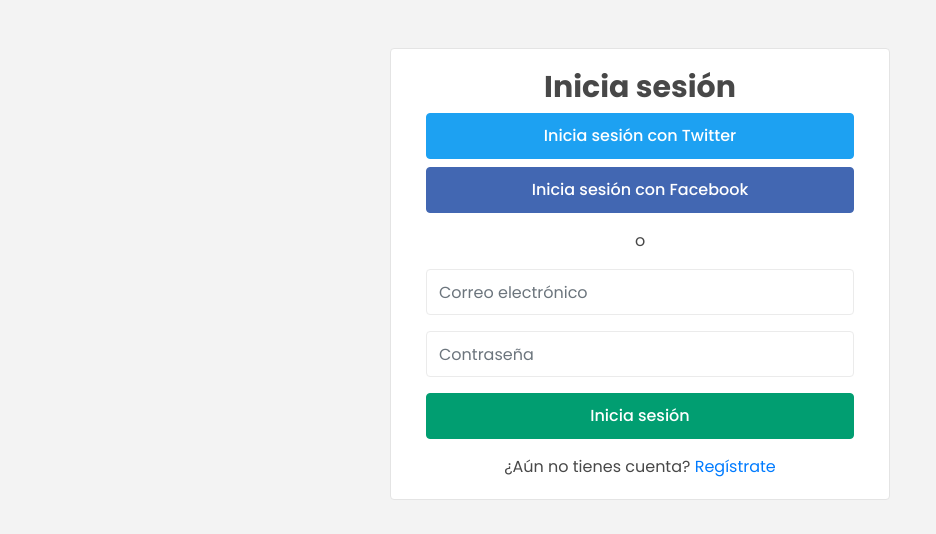
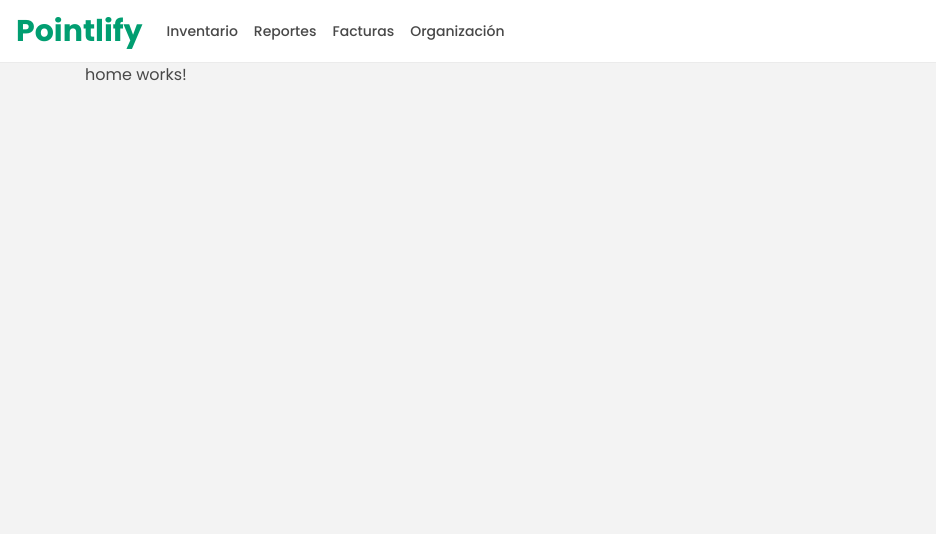
Before and after one commit to pedro412/pos_pointlify_old, a React app: page / in a window 1280 px wide. Shown: the top 534 px of the page, without its empty margins (0-936 px from the left). Built offline with nearby package versions, Linux system fonts and the light colour scheme.

Commit message:
basic routes

```diff
--- a/package.json
+++ b/package.json
@@ -20,7 +20,8 @@
     "eslint-plugin-jsx-a11y": "^6.2.3",
     "eslint-plugin-react": "^7.14.3",
     "react": "^16.10.1",
-    "react-dom": "^16.10.1"
+    "react-dom": "^16.10.1",
+    "react-router-dom": "^5.1.1"
   },
   "devDependencies": {
     "@babel/core": "^7.6.2",
--- a/src/App.jsx
+++ /dev/null
@@ -1,14 +0,0 @@
-import React from 'react';
-import 'bootstrap/dist/css/bootstrap.min.css';
-import './assets/styles/App.scss';
-import Login from './components/Login';
-
-const App = () => {
-  return (
-    <div className='container mt-5'>
-      <Login />
-    </div>
-  );
-};
-
-export default App;
--- /dev/null
+++ b/src/components/Header.jsx
@@ -0,0 +1,43 @@
+import React from 'react';
+import { Link } from 'react-router-dom';
+
+const Header = () => {
+
+  return (
+    <nav className='navbar navbar-expand-lg navbar-light bg-light'>
+      <Link className='navbar-brand' to='/'>
+        <h1 className='bold text-primary m-0'>Pointlify</h1>
+      </Link>
+      <button
+        className='navbar-toggler'
+        type='button'
+        data-toggle='collapse'
+        data-target='#navbarSupportedContent'
+        aria-controls='navbarSupportedContent'
+        aria-expanded='false'
+        aria-label='Toggle navigation'
+      >
+        <span className='navbar-toggler-icon' />
+      </button>
+
+      <div className='collapse navbar-collapse' id='navbarSupportedContent'>
+        <ul className='navbar-nav mr-auto'>
+          <li className='nav-item'>
+            <a className='nav-link' href='/awd'>Inventario</a>
+          </li>
+          <li className='nav-item'>
+            <a className='nav-link' href='/wad'>Reportes</a>
+          </li>
+          <li className='nav-item'>
+            <a className='nav-link' href='/awd'>Facturas</a>
+          </li>
+          <li className='nav-item'>
+            <a className='nav-link' href='/awd'>Organización</a>
+          </li>
+        </ul>
+      </div>
+    </nav>
+  );
+};
+
+export default Header;
--- /dev/null
+++ b/src/components/Layout.jsx
@@ -0,0 +1,11 @@
+import React from 'react';
+import Header from './Header';
+
+const Layout = ({ children }) => (
+  <div>
+    <Header />
+    {children}
+  </div>
+);
+
+export default Layout;
--- /dev/null
+++ b/src/containers/Home.jsx
@@ -0,0 +1,12 @@
+import React from 'react';
+
+const Home = () => {
+
+  return (
+    <div className='container'>
+        home works!
+    </div>
+  );
+};
+
+export default Home;
--- a/src/components/Login.jsx
+++ b/src/containers/Login.jsx
@@ -4,7 +4,7 @@
 const Login = () => {
 
   return (
-    <>
+    <div className='container mt-5'>
       <div className='card auth-card'>
         <div className='card-body'>
           <h1 className='text-center'>Inicia sesión</h1>
@@ -40,7 +40,7 @@
           </form>
         </div>
       </div>
-    </>
+    </div>
   );
 };
 
--- /dev/null
+++ b/src/containers/NotFound.jsx
@@ -0,0 +1,10 @@
+import React from 'react';
+
+const NotFound = () => (
+  <>
+    <h1>No encontrado!</h1>
+    <h2>Regresa al home</h2>
+  </>
+);
+
+export default NotFound;
--- a/src/index.js
+++ b/src/index.js
@@ -1,5 +1,5 @@
 import React from 'react';
 import ReactDOM from 'react-dom';
-import App from './App';
+import App from './routes/App';
 
 ReactDOM.render(<App />, document.getElementById('app'));
--- /dev/null
+++ b/src/routes/App.jsx
@@ -0,0 +1,22 @@
+import React from 'react';
+import { BrowserRouter, Switch, Route } from 'react-router-dom';
+import 'bootstrap/dist/css/bootstrap.min.css';
+import '../assets/styles/App.scss';
+import Home from '../containers/Home';
+import Login from '../containers/Login';
+import NotFound from '../containers/NotFound';
+import Layout from '../components/Layout';
+
+const App = () => (
+  <BrowserRouter>
+    <Layout>
+      <Switch>
+        <Route exact path='/' component={Home} />
+        <Route exact path='/login' component={Login} />
+        <Route component={NotFound} />
+      </Switch>
+    </Layout>
+  </BrowserRouter>
+);
+
+export default App;
--- a/webpack.config.js
+++ b/webpack.config.js
@@ -51,6 +51,9 @@
       },
     ],
   },
+  devServer: {
+    historyApiFallback: true,
+  },
   plugins: [
     new HtmlWebpackPlugin({
       template: './public/index.html',
```
Also changed, not shown: 1 other file (tests, documents, lock files or other folders).
